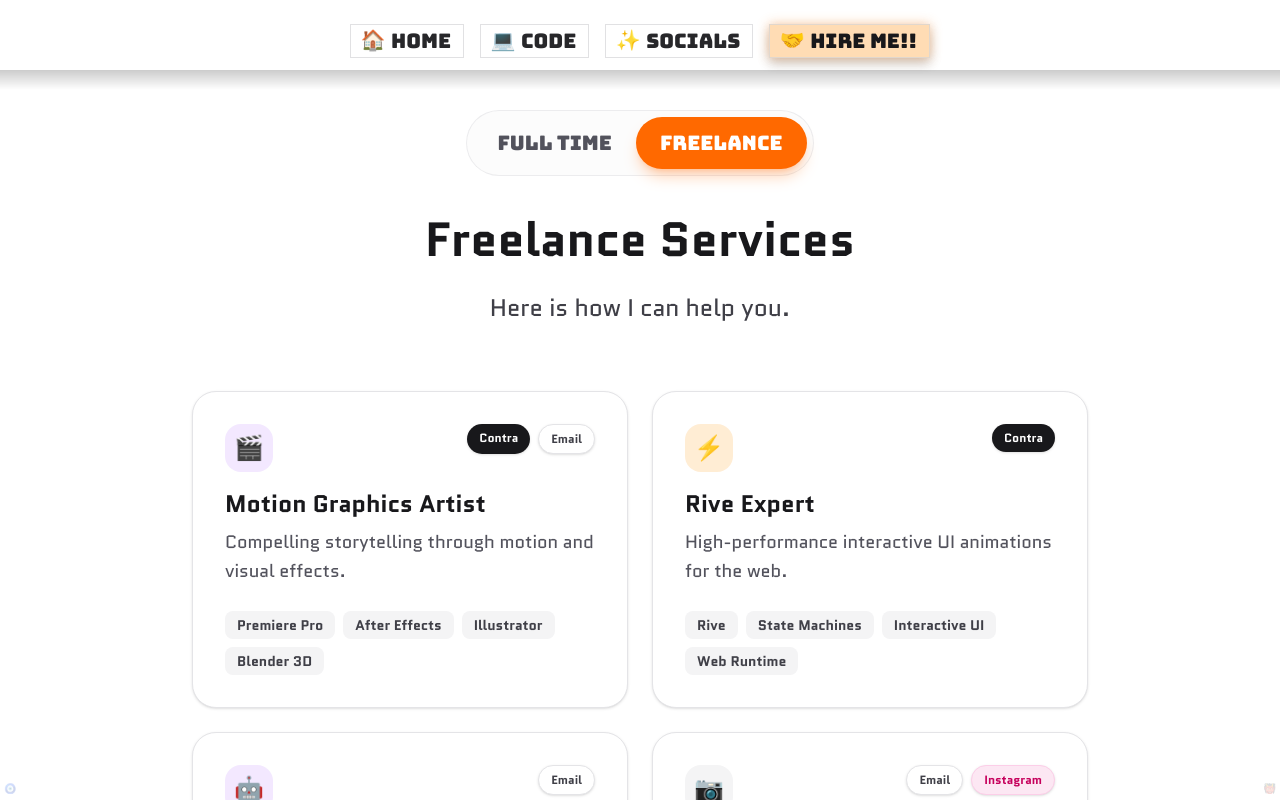
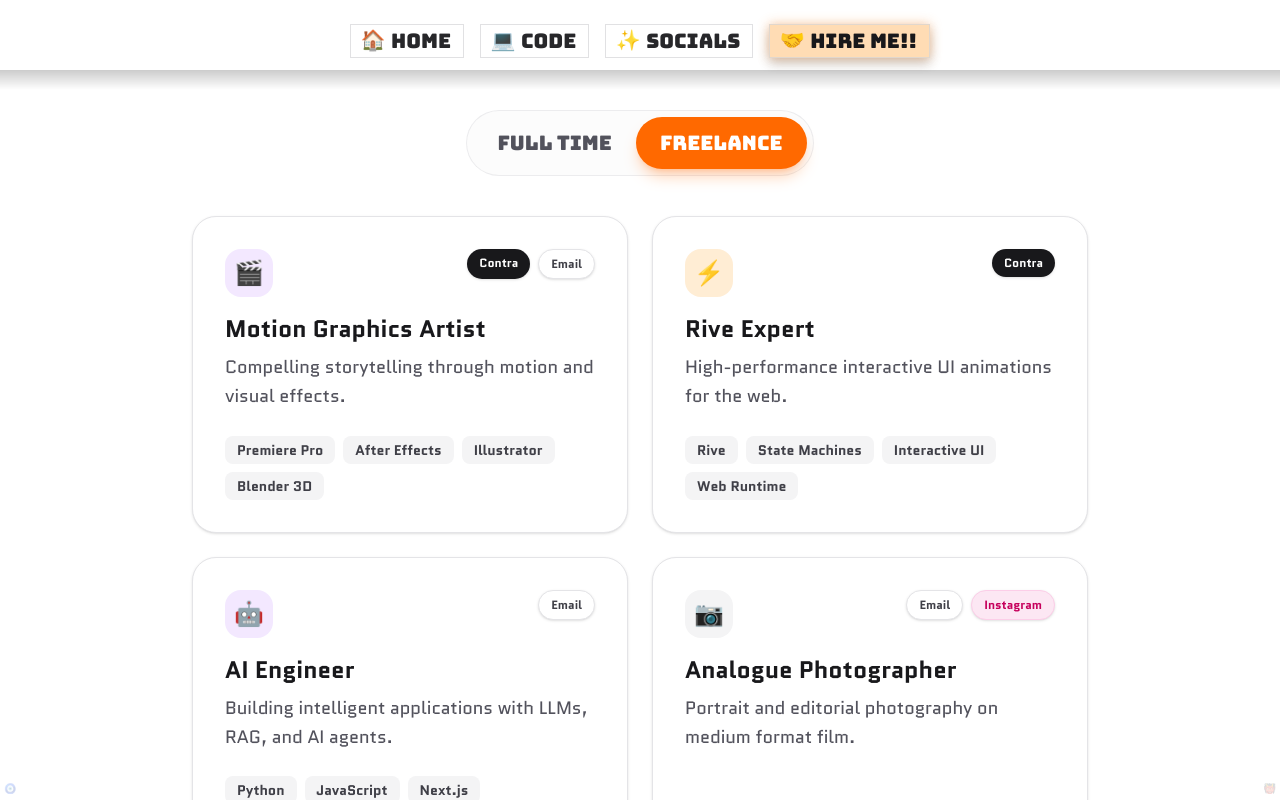
Before and after one commit to surajbanthot/bysuraj.in, a Next.js app: page /hireme in a window 1280 px wide. Shown: the top 800 px of the page. Built offline with nearby package versions, Linux system fonts and the light colour scheme; a web font is replaced by a local one.

Commit message:
socials minor fixes

```diff
--- a/src/app/hireme/page.tsx
+++ b/src/app/hireme/page.tsx
@@ -332,15 +332,7 @@ export default function HireMePage() {
             </div>
           ) : (
             <div className="flex flex-col gap-16 animate-in fade-in slide-in-from-bottom-4 duration-500">
-              {/* Header */}
-              <div className="text-center space-y-6 max-w-3xl mx-auto">
-                <h2 className="text-4xl font-bold sm:text-5xl text-zinc-900 dark:text-zinc-100">
-                  Freelance Services
-                </h2>
-                <p className="text-xl sm:text-2xl text-zinc-700 dark:text-zinc-200 font-medium leading-relaxed">
-                  Here is how I can help you.
-                </p>
-              </div>
+
 
               {/* Services Grid */}
               <div className="grid gap-6 md:grid-cols-2">
--- a/src/app/social/page.tsx
+++ b/src/app/social/page.tsx
@@ -131,9 +131,13 @@ export default function SocialPage() {
                                             href="https://www.instagram.com/explore/tags/pentax67/"
                                             target="_blank"
                                             rel="noreferrer"
-                                            className="text-zinc-900 underline decoration-orange-400/70 underline-offset-4 transition hover:text-orange-500 dark:text-zinc-100"
+                                            className="group relative text-zinc-900 underline decoration-orange-400/70 underline-offset-4 transition hover:text-orange-500 dark:text-zinc-100"
                                         >
                                             Pentax 67II
+                                            <span className="pointer-events-none absolute bottom-full left-1/2 mb-2 -translate-x-1/2 whitespace-nowrap rounded bg-zinc-900 px-2 py-1 text-xs text-white opacity-0 shadow-lg transition-opacity group-hover:opacity-100 dark:bg-zinc-100 dark:text-zinc-900">
+                                                Check me out!
+                                                <span className="absolute left-1/2 top-full -translate-x-1/2 border-4 border-transparent border-t-zinc-900 dark:border-t-zinc-100"></span>
+                                            </span>
                                         </a>
                                         , and I shoot medium format film to slow down, compose with intent,
                                         and embrace the physicality of the process.
```
